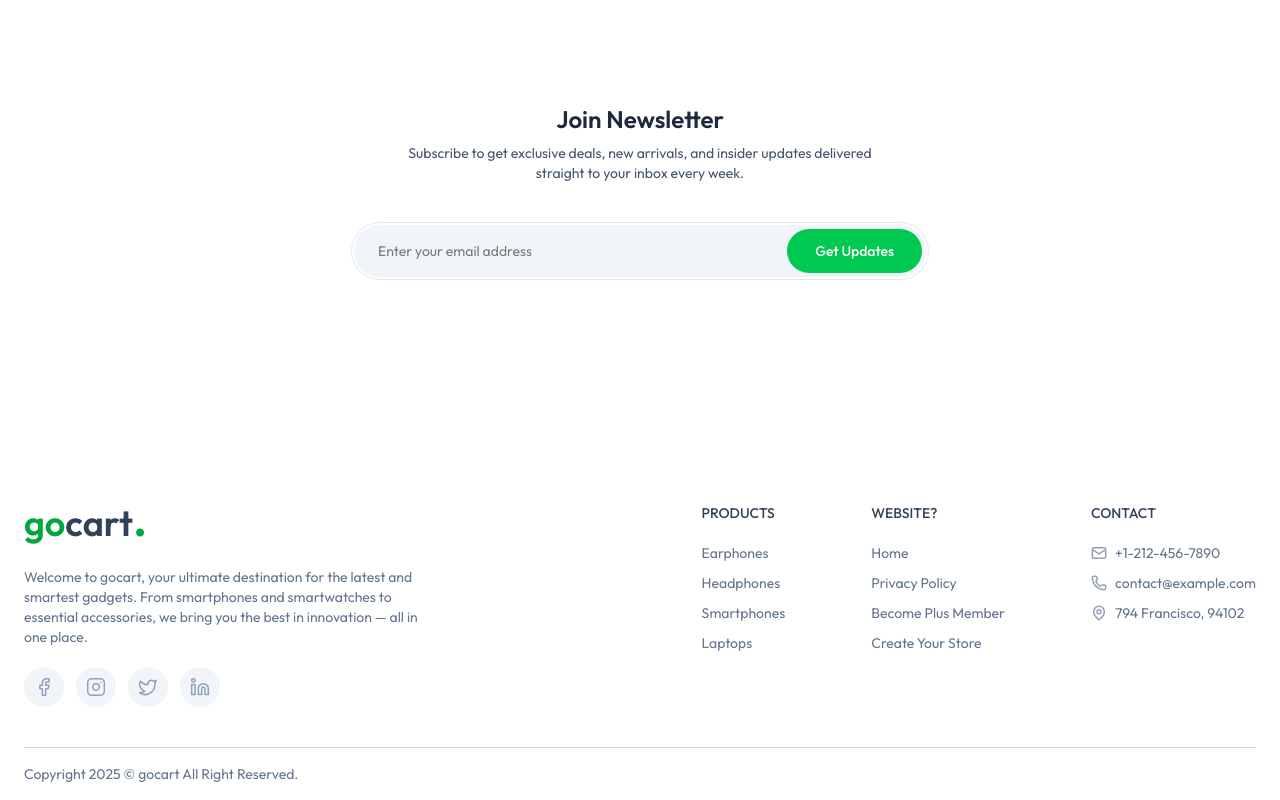
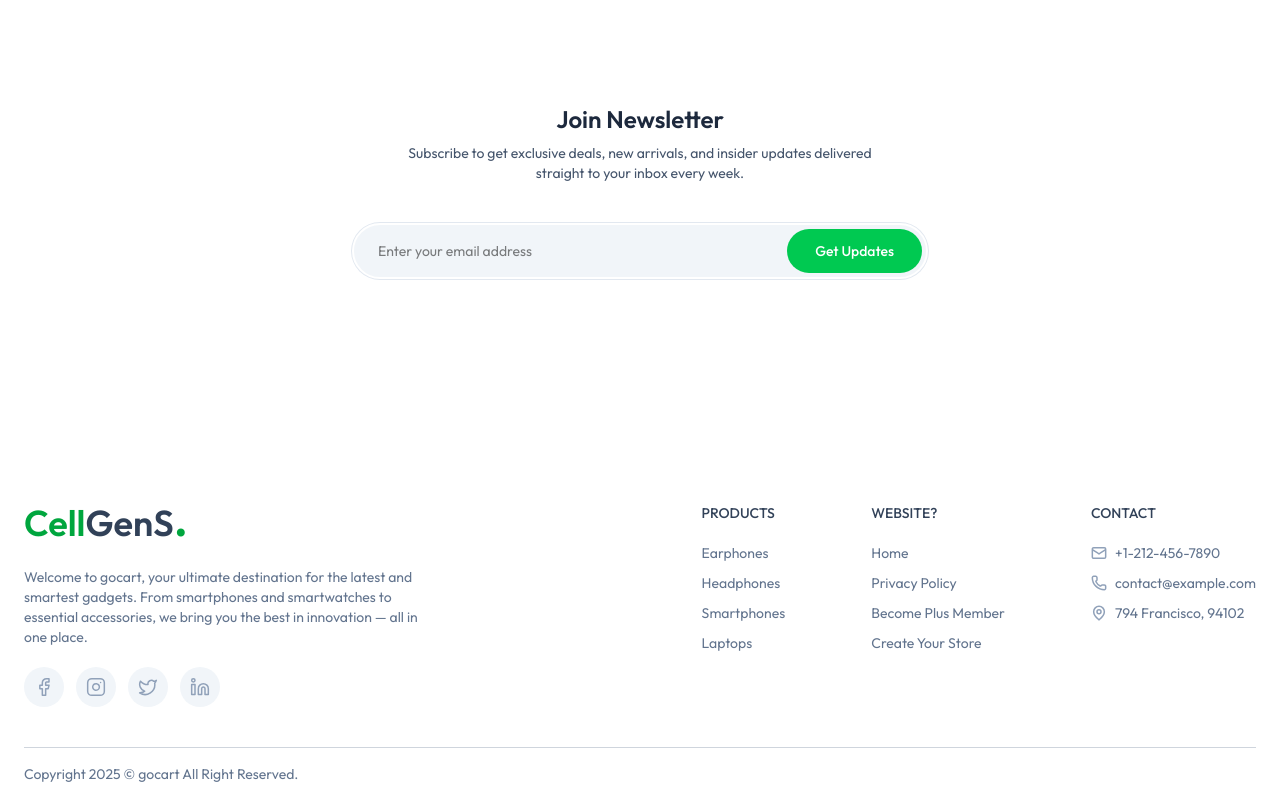
Before and after one commit to LongAloso/gocart, a Next.js app: page / in a window 1280 px wide. Shown: the part 1445-2245 px from the top of the page. Built offline with nearby package versions, Linux system fonts and the light colour scheme; no server answers; the database is empty.

Commit message:
update navbar for seller

```diff
--- /dev/null
+++ b/app/api/store/check-seller/route.js
@@ -0,0 +1,18 @@
+import authSeller from "@/middlewares/authSeller"
+import { NextResponse } from "next/server"
+import { getAuth } from "@clerk/nextjs/server";
+import prisma from "@/lib/prisma";
+// Check Seller
+export async function GET(request) {
+    try {
+        const { userId } = getAuth(request)
+        const isSeller = await authSeller(userId)
+
+        if(isSeller) {
+            const storeInfo = await prisma.store.findUnique({where: {userId}})
+            return NextResponse.json({isSeller, storeInfo})
+        }
+    } catch (error) {
+
+    }
+}
--- a/components/Footer.jsx
+++ b/components/Footer.jsx
@@ -52,7 +52,7 @@ const Footer = () => {
                 <div className="flex flex-col md:flex-row items-start justify-between gap-10 py-10 border-b border-slate-500/30 text-slate-500">
                     <div>
                         <Link href="/" className="text-4xl font-semibold text-slate-700">
-                            <span className="text-green-600">go</span>cart<span className="text-green-600 text-5xl leading-0">.</span>
+                            <span className="text-green-600">Cell</span>GenS<span className="text-green-600 text-5xl leading-0">.</span>
                         </Link>
                         <p className="max-w-[410px] mt-6 text-sm">Welcome to gocart, your ultimate destination for the latest and smartest gadgets. From smartphones and smartwatches to essential accessories, we bring you the best in innovation — all in one place.</p>
                         <div className="flex items-center gap-3 mt-5">
--- a/components/Navbar.jsx
+++ b/components/Navbar.jsx
@@ -6,7 +6,6 @@ import { useEffect, useState } from "react";
 import { useSelector } from "react-redux";
 import { useUser, useClerk, UserButton, Protect, useAuth } from "@clerk/nextjs";
 import axios from "axios";
-import toast from "react-hot-toast";
 
 const Navbar = () => {
 
@@ -28,14 +27,16 @@ const Navbar = () => {
             try {
                 const token = await getToken()
 
-                const { data } = await axios.get('/api/store/is-seller', {
+                const { data } = await axios.get('/api/store/check-seller', {
                     headers: { Authorization: `Bearer ${token}` }
                 })
 
                 setIsSeller(data.isSeller)
             } catch (error) {
-                toast.error(error?.response?.data?.error || error.message)
+
             }
+
+
         }
 
         if(user){
--- a/components/admin/AdminNavbar.jsx
+++ b/components/admin/AdminNavbar.jsx
@@ -9,7 +9,7 @@ const AdminNavbar = () => {
     return (
         <div className="flex items-center justify-between px-12 py-3 border-b border-slate-200 transition-all">
             <Link href="/" className="relative text-4xl font-semibold text-slate-700">
-                <span className="text-green-600">go</span>cart<span className="text-green-600 text-5xl leading-0">.</span>
+                <span className="text-green-600">Cell</span>GenS<span className="text-green-600 text-5xl leading-0">.</span>
                 <p className="absolute text-xs font-semibold -top-1 -right-13 px-3 p-0.5 rounded-full flex items-center gap-2 text-white bg-green-500">
                     Admin
                 </p>
```
